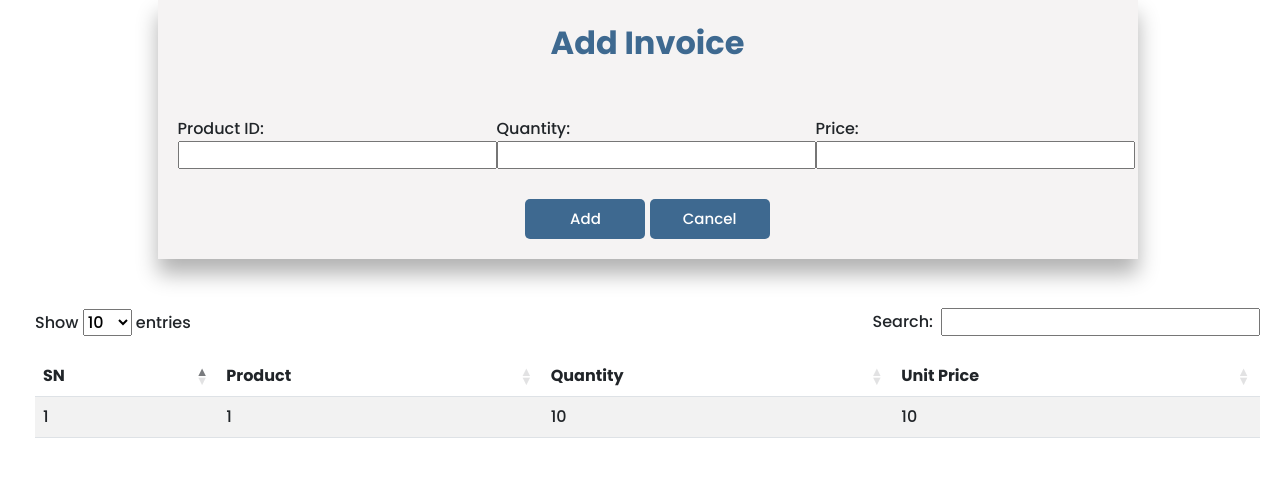
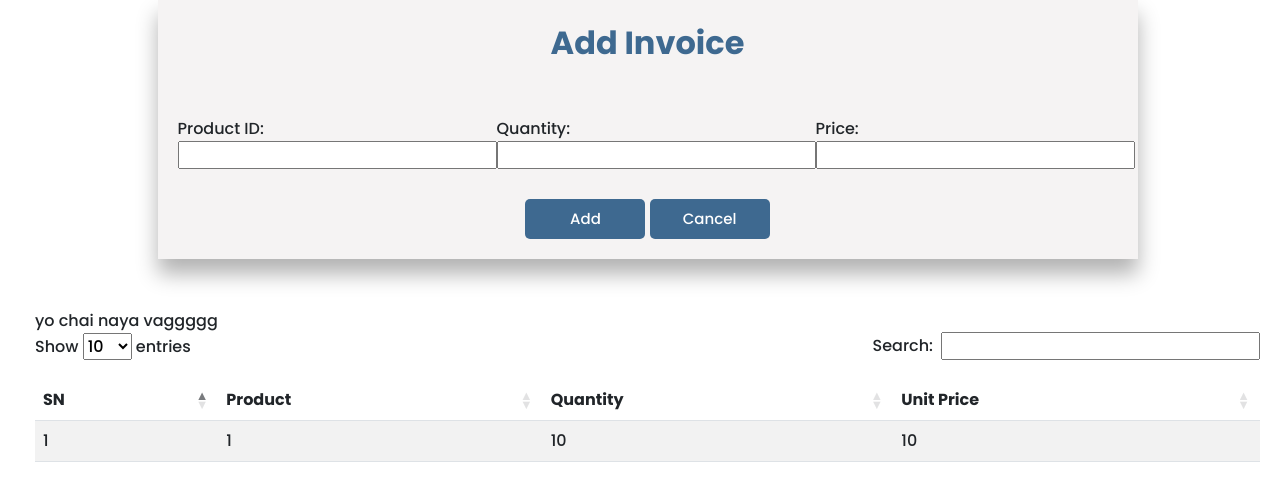
Before and after one commit to mhzsalon/IMS-1.0, a Django app: template backend/templates/Invoice.html in a window 1280 px wide. Shown: the part 105-606 px from the top of the page. Run offline with Django 4.2, Linux system fonts and the light colour scheme; the template is opened without the code that fills it: most values are stand-ins (such as "Sample title", 1, 10 or a date in 2020); form fields are guessed from the names that the template uses; some libraries are stand-ins or nearby versions.

Commit message:
Demo push

```diff
--- a/backend/templates/Invoice.html
+++ b/backend/templates/Invoice.html
@@ -31,6 +31,11 @@
               </form>
         </div>
 
+
+
+        yo chai naya vaggggg
+
+
         <div class="invoiceTable">
             <table id="example" class="table table-striped" style="width:100%">
               <thead>
```
